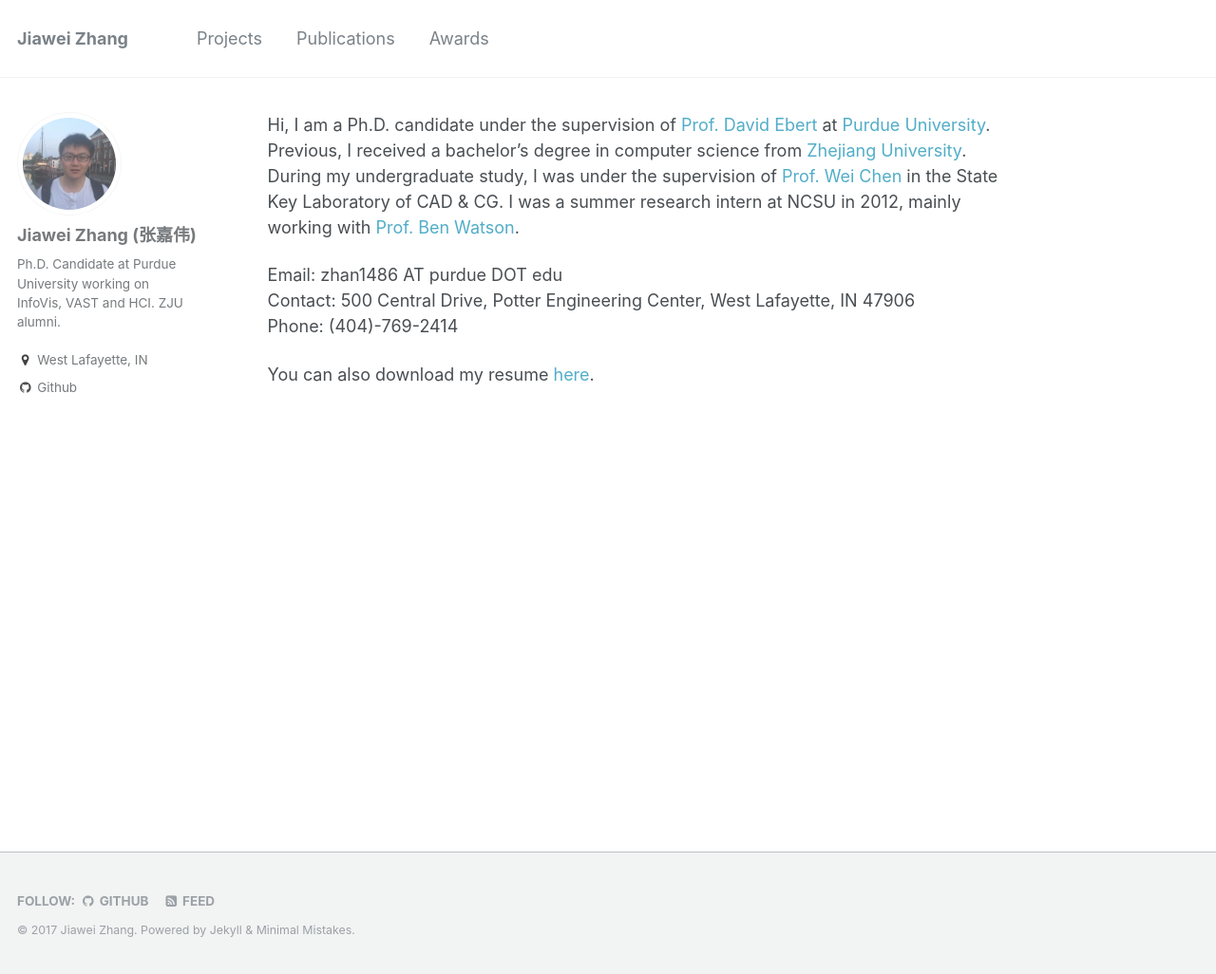
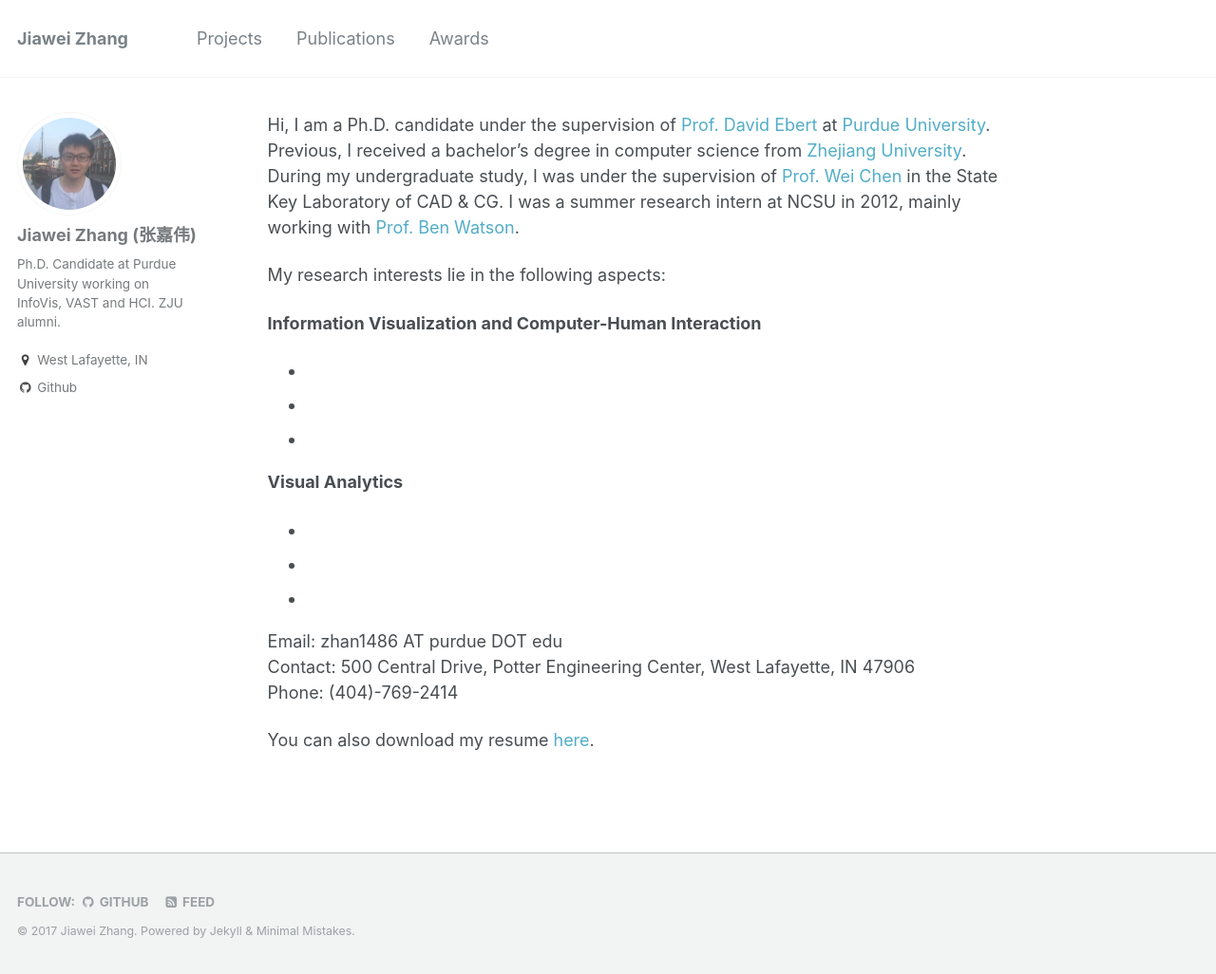
Before and after one commit to rivulet-zhang/rivulet-zhang.github.io, a Jekyll site: the page built from index.md, in a window 1280 px wide and 1026 px high. Shown: the whole window at 95% size. Built offline with Jekyll 4.4.1, drawn with Linux system fonts in a browser that asks for light colours.

Commit message:
initial commit

```diff
--- a/index.md
+++ b/index.md
@@ -6,6 +6,22 @@
 Hi, I am a Ph.D. candidate under the supervision of [Prof. David Ebert](https://engineering.purdue.edu/~ebertd) at [Purdue University](http://www.purdue.edu/).
 Previous, I received a bachelor's degree in computer science from [Zhejiang University](http://www.zju.edu.cn/). During my undergraduate study, I was under the supervision of [Prof. Wei Chen](http://www.cad.zju.edu.cn/home/chenwei/) in the State Key Laboratory of CAD &amp; CG. I was a summer research intern at NCSU in 2012, mainly working with [Prof. Ben Watson](https://www.csc.ncsu.edu/people/bwatson).
 
+My research interests lie in the following aspects: <br>
+
+<b>Information Visualization and Computer-Human Interaction</b>
+<ul>
+<li></li>
+<li></li>
+<li></li>
+</ul>
+
+<b>Visual Analytics</b>
+<ul>
+<li></li>
+<li></li>
+<li></li>
+</ul>
+
 Email: zhan1486 AT purdue DOT edu <br>
 Contact: 500 Central Drive, Potter Engineering Center, West Lafayette, IN 47906 <br>
 Phone: (404)-769-2414
```
